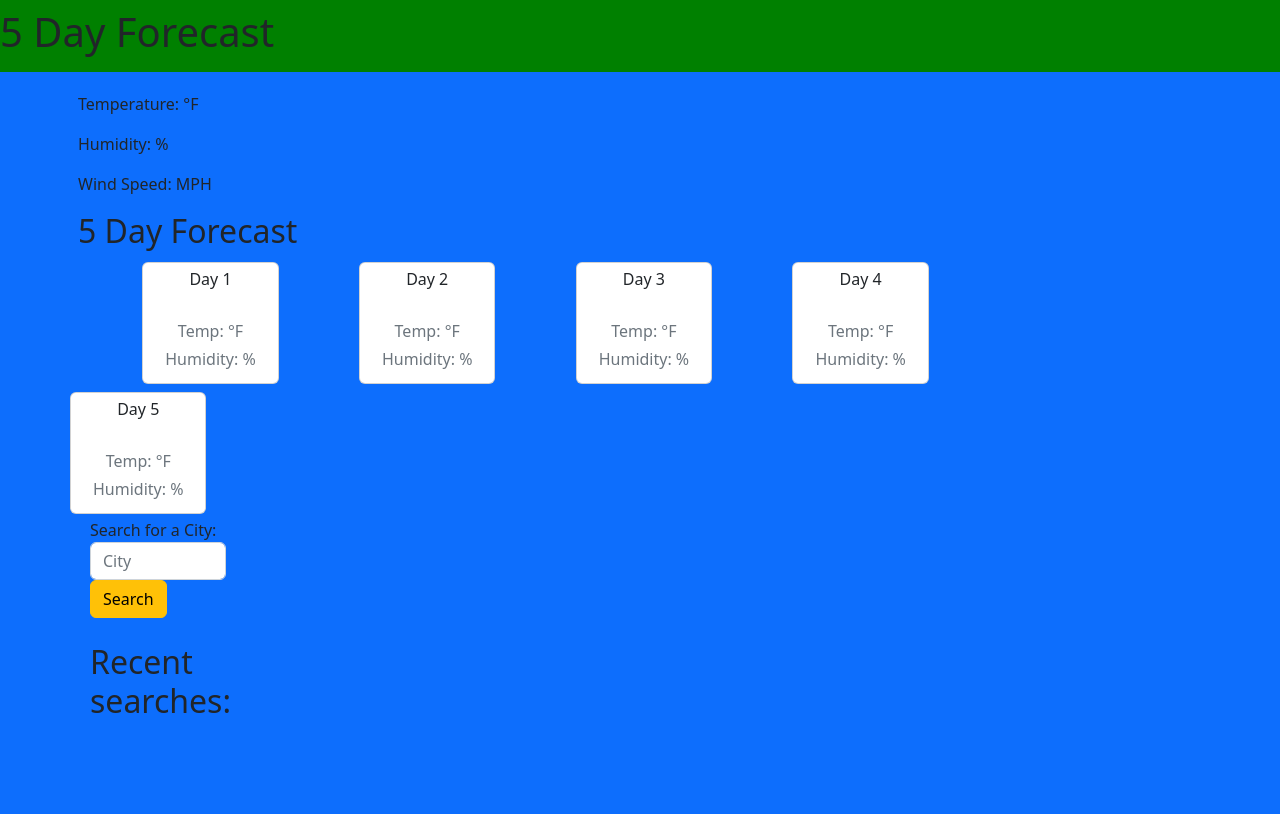
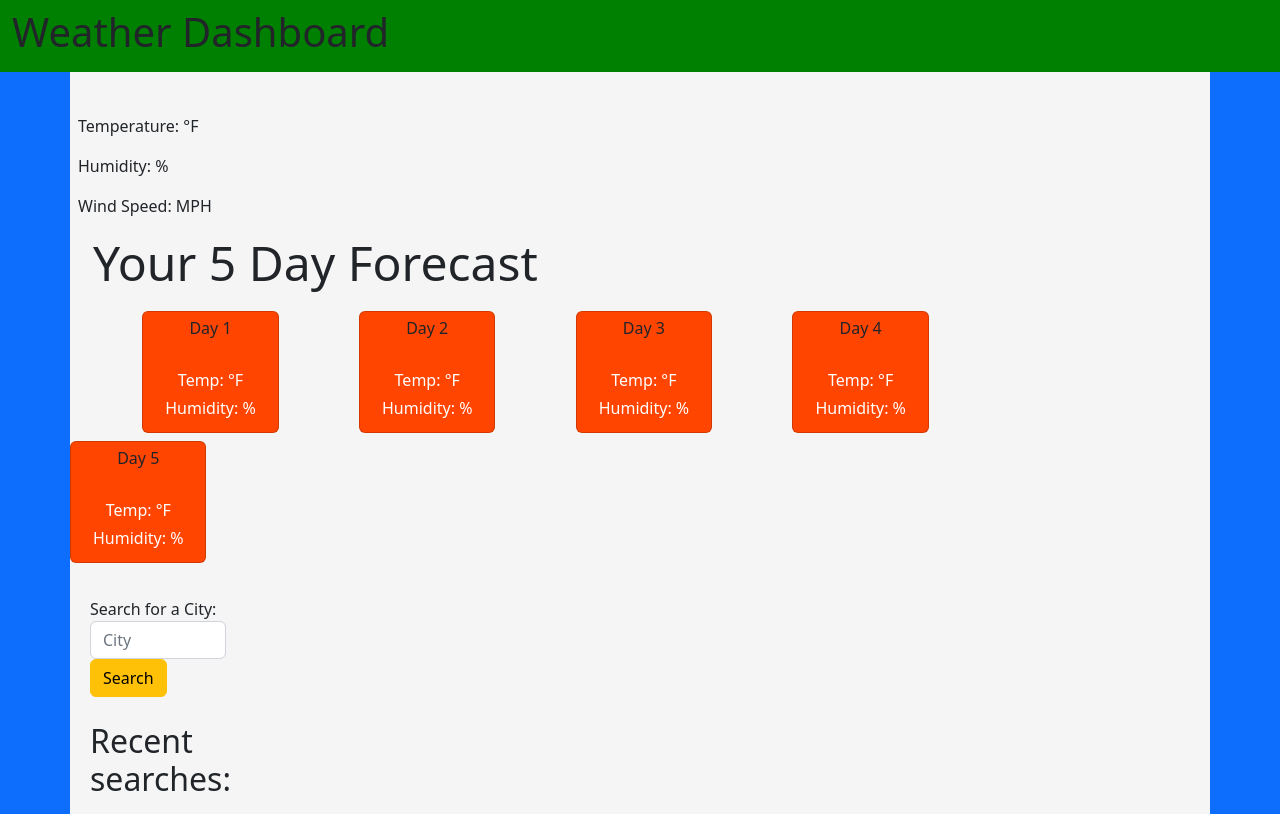
Before and after one commit to CaptureB/5-Day-Weather-Forecast, a plain HTML site: page assets/index.html in a window 1280 px wide. Drawn offline with nearby package versions, Linux system fonts and the light colour scheme; a script that the page names is missing; some icons are missing.

Commit message:
CSS styling added

```diff
--- a/assets/index.html
+++ b/assets/index.html
@@ -10,14 +10,14 @@
 <title>5-Day Weather Forecast</title>
 </head>
 
-<body class="header bg-primary">
-    <header class="container-center">
-       <nav class="navbar ">
-        <h1>5 Day Forecast</h1>
-       </nav>
+<body class="bg-primary">
+    <header class="container-fluid text">
+       <div class="navbar ">
+        <h1>Weather Dashboard</h1>
+       </div>
     </header>
 
-    <main class ="container dashboard">
+    <main class ="container display">
         <div class= "row p-2">
             <div class="col-sm-12 col-md-9 order-md-2">
                 <div class="row">
@@ -33,8 +33,8 @@
                         <p class="pl-2">Humidity: <span id="humidity"></span>% </p>
                         <p class="pl-2">Wind Speed: <span id="wind"></span> MPH</p>
 
-                        <div class="col-12 fiveDay">
-                            <h2>5 Day Forecast</h2>
+                        <div class="col-12 fiveDayWeather">
+                            <h2 style = font-size:3rem> Your 5 Day Forecast</h2>
                             <div class="row">
                                 <div class="col-sm-5 col-md-4 offset-lg-1 col-lg-2 p-1">
                                     <div class="card day-0 m-0 text-center">
--- a/assets/style.css
+++ b/assets/style.css
@@ -1,4 +1,45 @@
 header {
     background-color:green;
-    width: auto;
 }
+
+main.display {
+    background-color: whitesmoke
+}
+
+
+div.recent-searches h2 {
+    font-size: 2rem;
+}
+
+div.cityList {
+    margin-top: 20px;
+}
+
+div.city {
+    padding: 10px;
+}
+
+div.currentWeather {
+    margin-bottom: 30px;
+
+}
+
+div.currentWeather h2,
+div.currentWeather h3 {
+    font-size: 1.3rem;
+    margin: 15px;
+}
+
+div.fiveDay p.card-title {
+    font-weight: bold;
+    color: black;
+
+}
+
+.card {
+    background-color: orangered;
+}
+
+.text-muted {
+    color: white !important;
+}
```
